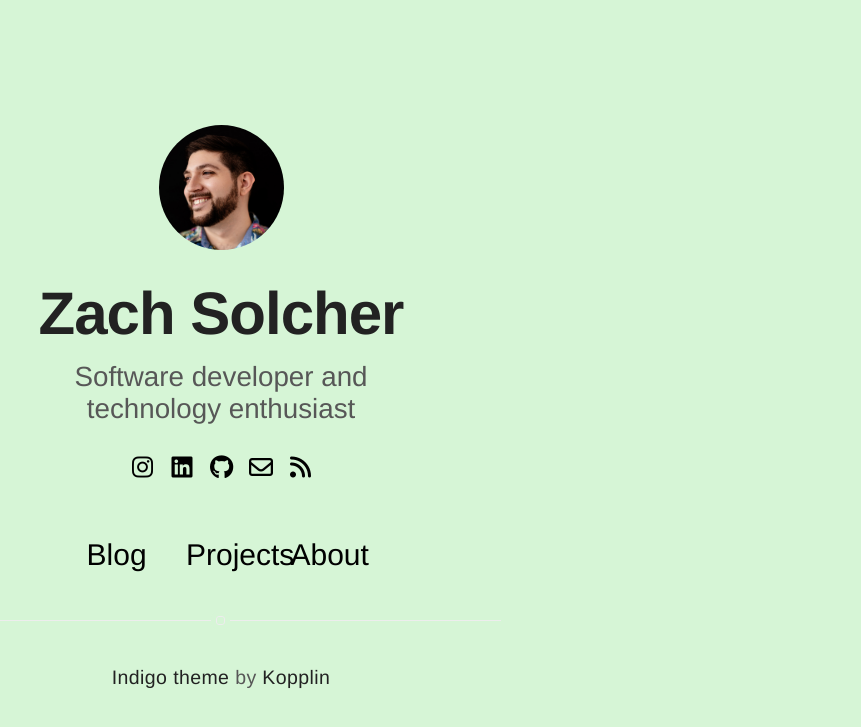
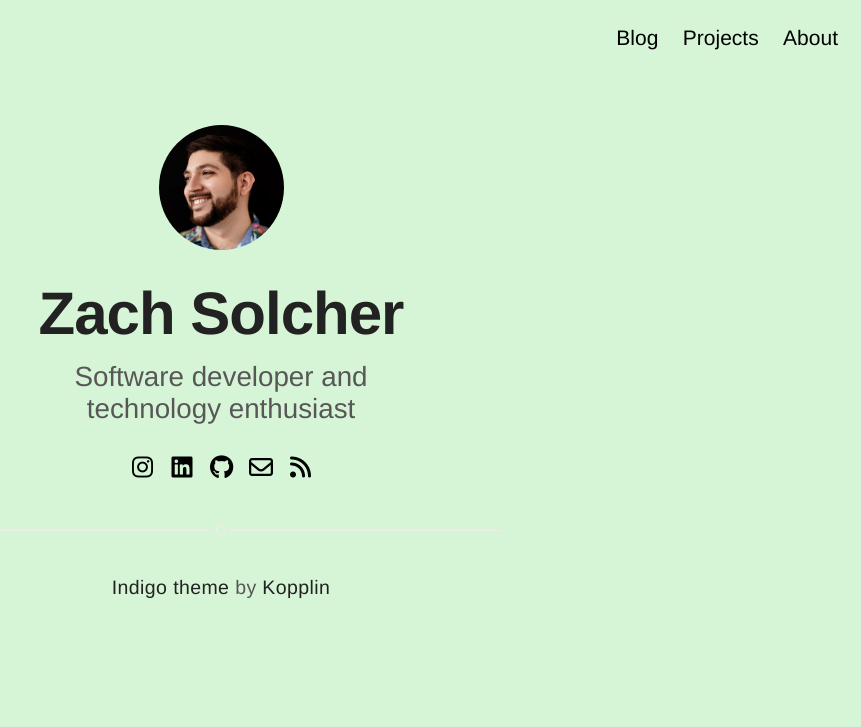
Before and after one commit to zsolcher/zsolcher.github.io, a Jekyll site: the page built from index.html, in a window 1280 px wide. Shown: the top 727 px of the page, without its empty margins (419-1280 px from the left). Built offline with Jekyll 4.4.1, drawn with Linux system fonts in a browser that asks for light colours; nearby versions of some CDN libraries.

Commit message:
Force nav to always use top-right absolute positioning on all pages

```diff
--- a/_includes/nav.html
+++ b/_includes/nav.html
@@ -1,4 +1,4 @@
-<nav class="{% if page.title == "Home" %}nav-home{% else %}nav{% endif %}">
+<nav class="nav">
     <ul class="list">
         {% if page.title != "Home" %}
             <li class="item">
--- a/_sass/components/nav.sass
+++ b/_sass/components/nav.sass
@@ -26,21 +26,3 @@
         > .item > .link
             font-size: 1.4rem
             padding: 20px 10px
-
-.nav-home
-    margin-top: 40px
-    text-align: center
-
-    > .list
-        padding: 0
-
-        > .item > .link
-            font-size: 2rem
-            padding: 7px 15px
-            margin: 0
-            border-radius: 4%
-            transition: all .4s ease-in-out
-            width: 70px
-
-            &:hover
-                color: $alpha
```
